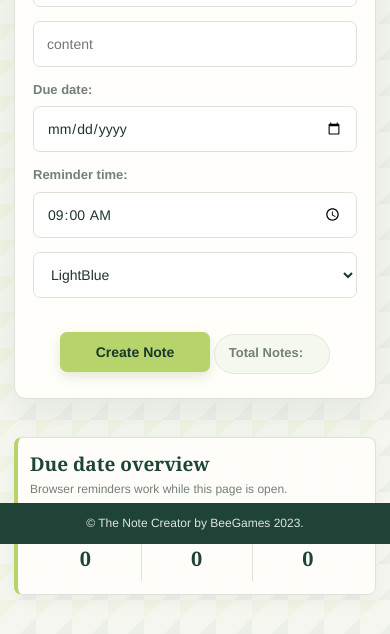
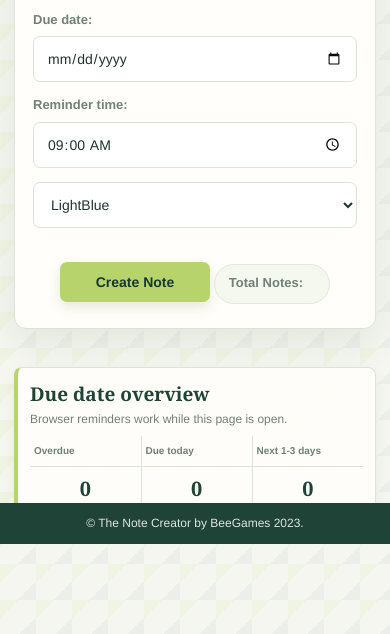
Before and after one commit to EliranTakiya/note-creator, a website built with Vite: page index.html in a window 390 px wide. Shown: the part 300-934 px from the top of the page. Built offline with nearby package versions, Linux system fonts and the light colour scheme.

Commit message:
Match mobile and overview spacing

```diff
--- a/src/style.css
+++ b/src/style.css
@@ -316,7 +316,7 @@ input::-webkit-calendar-picker-indicator {
 }
 
 .due-summary-content {
-    padding: 18px 22px 13px;
+    padding: 18px 22px 8px;
     border: 1px solid var(--line);
     border-left: 4px solid var(--leaf);
     border-radius: 8px;
@@ -518,7 +518,7 @@ footer p {
     }
 
     #app > div.container {
-        padding-top: 155px !important;
+        padding-top: 85px !important;
     }
 
     #navbar li a {
@@ -575,7 +575,7 @@ footer p {
     }
 
     .due-summary-content {
-        padding: 16px 12px 13px;
+        padding: 16px 12px 8px;
     }
 
     .due-summary-table th {
```
